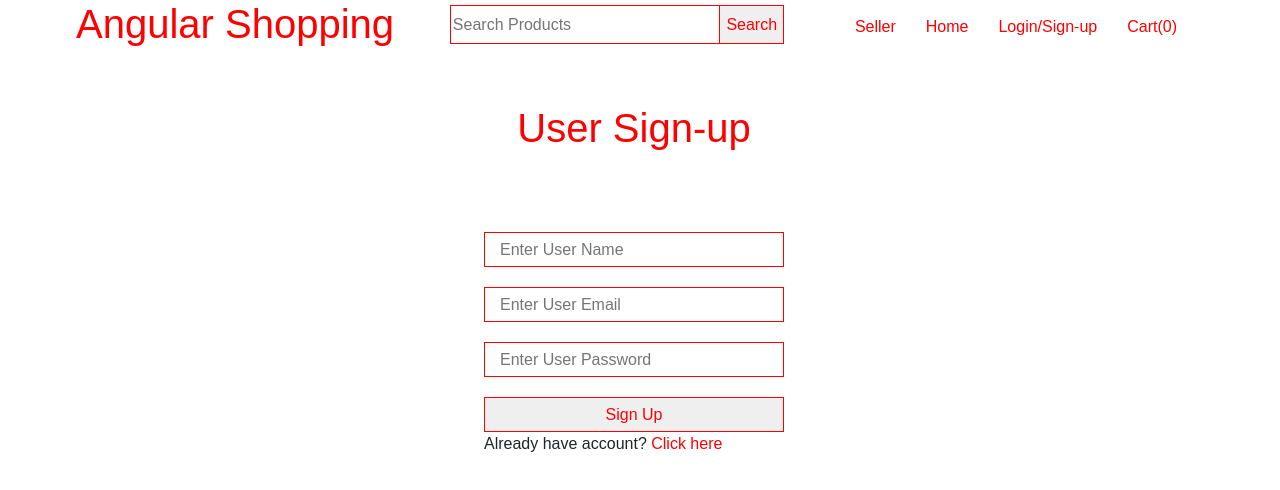
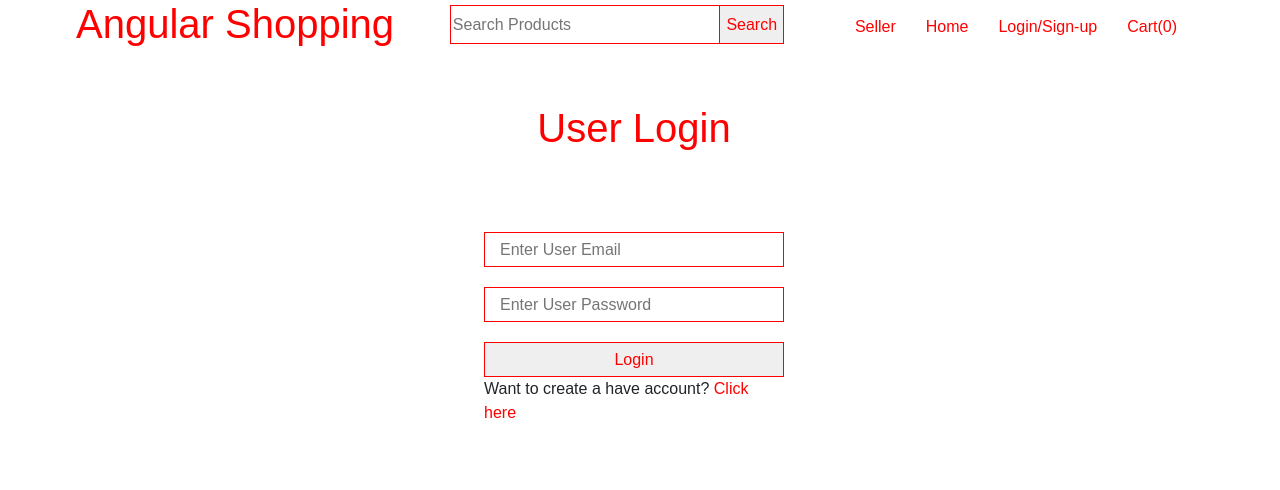
Before and after one commit to LucBecker/ecommerce-app, an Angular app: page /user-auth in a window 1280 px wide. Shown: the top 490 px of the page. Built offline with nearby package versions, Linux system fonts and the light colour scheme.

Commit message:
making a toggle for signup and login

```diff
--- a/src/app/user-auth/user-auth.component.html
+++ b/src/app/user-auth/user-auth.component.html
@@ -25,8 +25,9 @@
       />
       <button class="form-button">Sign Up</button>
       <p>Already have account? <a (click)="openLogin()">Click here</a></p>
-  </form>
+    </form>
   </div>
+
   <div *ngIf="showLogin" class="login">
     <h1 class="user-auth">User Login</h1>
     <form #userLogin="ngForm" class="common-form" (ngSubmit)="login(userLogin.value)">
--- a/src/app/user-auth/user-auth.component.ts
+++ b/src/app/user-auth/user-auth.component.ts
@@ -1,5 +1,5 @@
 import { Component, OnInit } from '@angular/core';
-import { signUp } from '../data-type';
+import { login, signUp } from '../data-type';
 import { UserService } from '../services/user.service';
 
 @Component({
@@ -8,6 +8,8 @@ import { UserService } from '../services/user.service';
   styleUrls: ['./user-auth.component.css']
 })
 export class UserAuthComponent implements OnInit {
+
+  showLogin:boolean=true;
 
   constructor(private user: UserService){
   }
@@ -20,4 +22,16 @@ export class UserAuthComponent implements OnInit {
     this.user.userSingUp(data);
   }
 
+  login(data:login){
+    console.warn(data);
+  }
+
+  openSignUp(){
+    this.showLogin=false;
+  }
+
+  openLogin(){
+    this.showLogin=true;
+  }
+
 }
```
